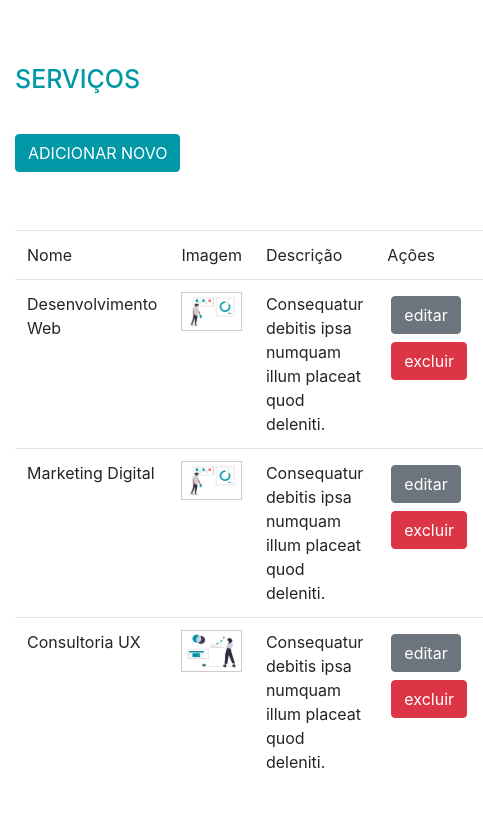
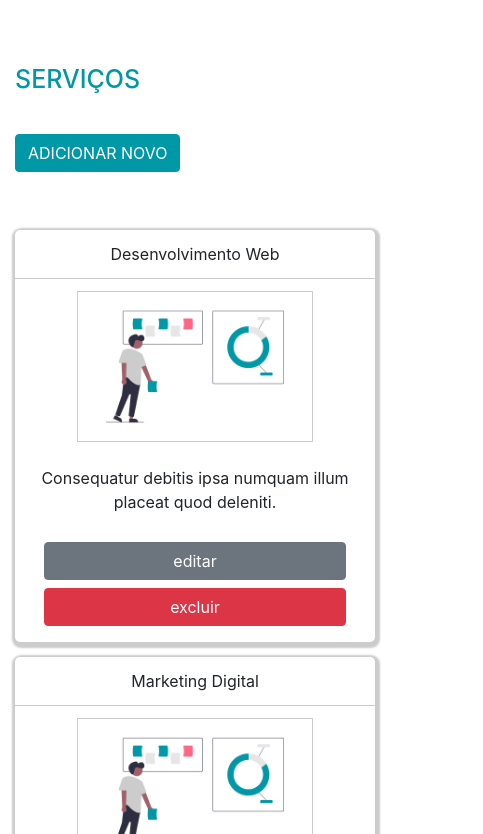
Before and after one commit to lxrms/agencia-cronos-adm, a React app: page / in a window 390 px wide. Shown: the part 112-946 px from the top of the page, 483 px wide, since content can reach past the window. Built offline with nearby package versions, Linux system fonts and the light colour scheme.

Commit message:
Ajuste responsivo da tabela

```diff
--- a/src/components/Header.js
+++ b/src/components/Header.js
@@ -2,9 +2,9 @@ function Header() {
   return (
     <header>
       <div className="container">
-        <a href="#">
+        <span>
           <img src="imagens/CRONOS-logo-white.png" alt="Agência CRONOS" />
-        </a>
+        </span>
         <h1>Painel administrativo</h1>
       </div>
     </header>
--- a/src/css/estilo.css
+++ b/src/css/estilo.css
@@ -51,6 +51,98 @@ h3 {
 }
 
 table img {
-  width: 220px;
+  max-width: 220px;
+  width: 70%;
   border: 1px solid #ccc;
 }
+
+table tbody tr,
+table thead tr {
+  display: inline-block;
+  min-width: 90%;
+}
+
+table thead tr {
+  background-color: #0097a7;
+  color: #fff;
+  display: grid;
+  grid-template-columns: 1fr 2fr 2fr 1fr;
+  box-shadow: 0px 4px 4px 2px #ddd;
+  align-items: center;
+  border-radius: 5px;
+  margin-bottom: 15px;
+  border: none;
+  transition: 0.5s;
+}
+.table td,
+.table th {
+  border: none;
+}
+
+table tbody tr {
+  display: grid;
+  grid-template-columns: 1fr 2fr 2fr 1fr;
+  align-items: center;
+  box-shadow: 1px 1px 1px 4px #eee;
+  border-radius: 5px;
+  margin-bottom: 15px;
+  border: none;
+  transition: 0.5s;
+}
+
+table tbody tr:hover {
+  box-shadow: 1px 2px 2px 4px #ddd;
+}
+
+table tbody tr td:nth-of-type(1),
+table thead tr td:nth-of-type(1) {
+  grid-column: 1 / 2;
+  text-align: center;
+}
+
+table tbody tr td:nth-of-type(2),
+table thead tr td:nth-of-type(2) {
+  grid-column: 2 / 3;
+  text-align: center;
+}
+
+table tbody tr td:nth-of-type(3),
+table thead tr td:nth-of-type(3) {
+  grid-column: 3 / 4;
+  text-align: center;
+}
+table tbody tr td:nth-of-type(4),
+table thead tr td:nth-of-type(4) {
+  grid-column: 4 / 5;
+  text-align: center;
+}
+
+@media (max-width: 900px) {
+  table tbody tr td {
+    display: block;
+    text-align: center;
+  }
+
+  table tbody tr {
+    box-shadow: 1px 2px 2px 4px #ccc;
+    border-radius: 5px;
+    margin-bottom: 15px;
+    display: block;
+  }
+
+  table tbody tr td:first-child {
+    border-bottom: 1px solid #ccc;
+  }
+
+  table tbody tr td button {
+    width: 90%;
+  }
+
+  table thead {
+    display: none;
+  }
+
+  header .container {
+    justify-content: center;
+  }
+}
```
